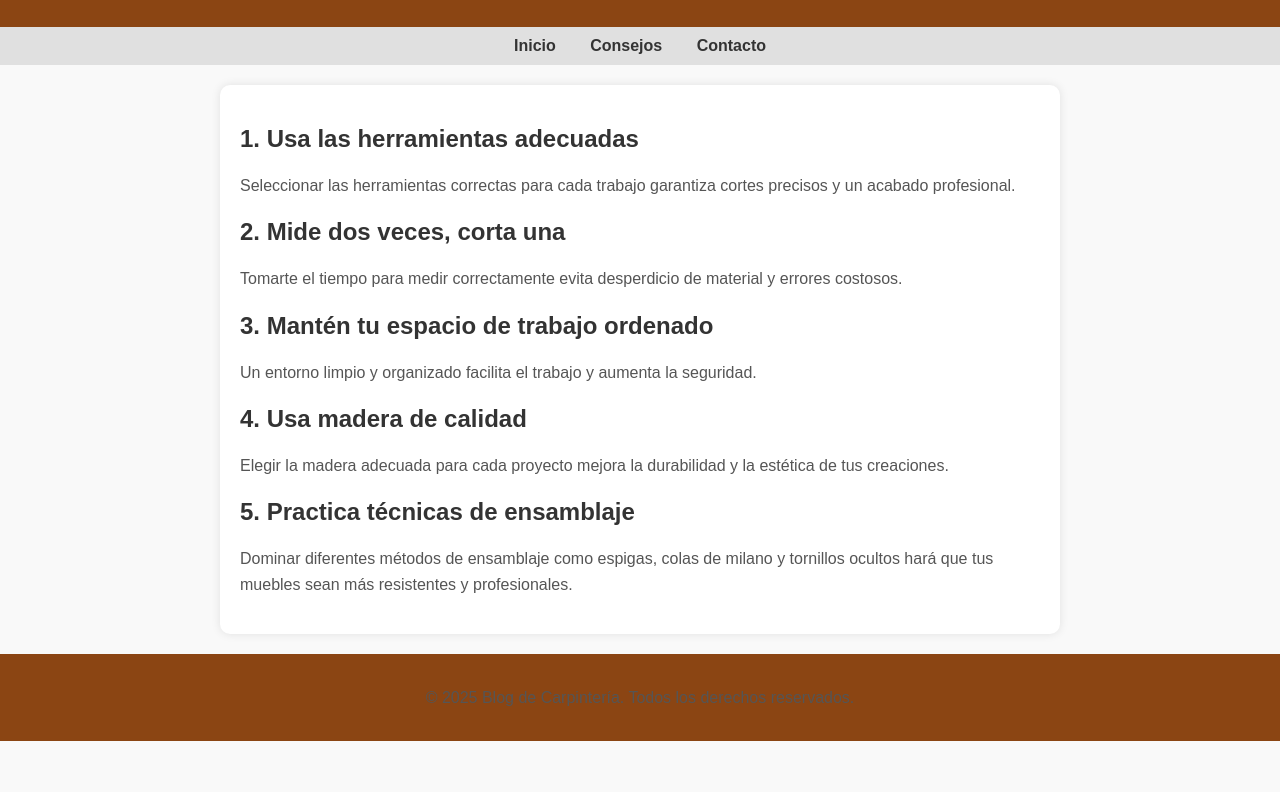
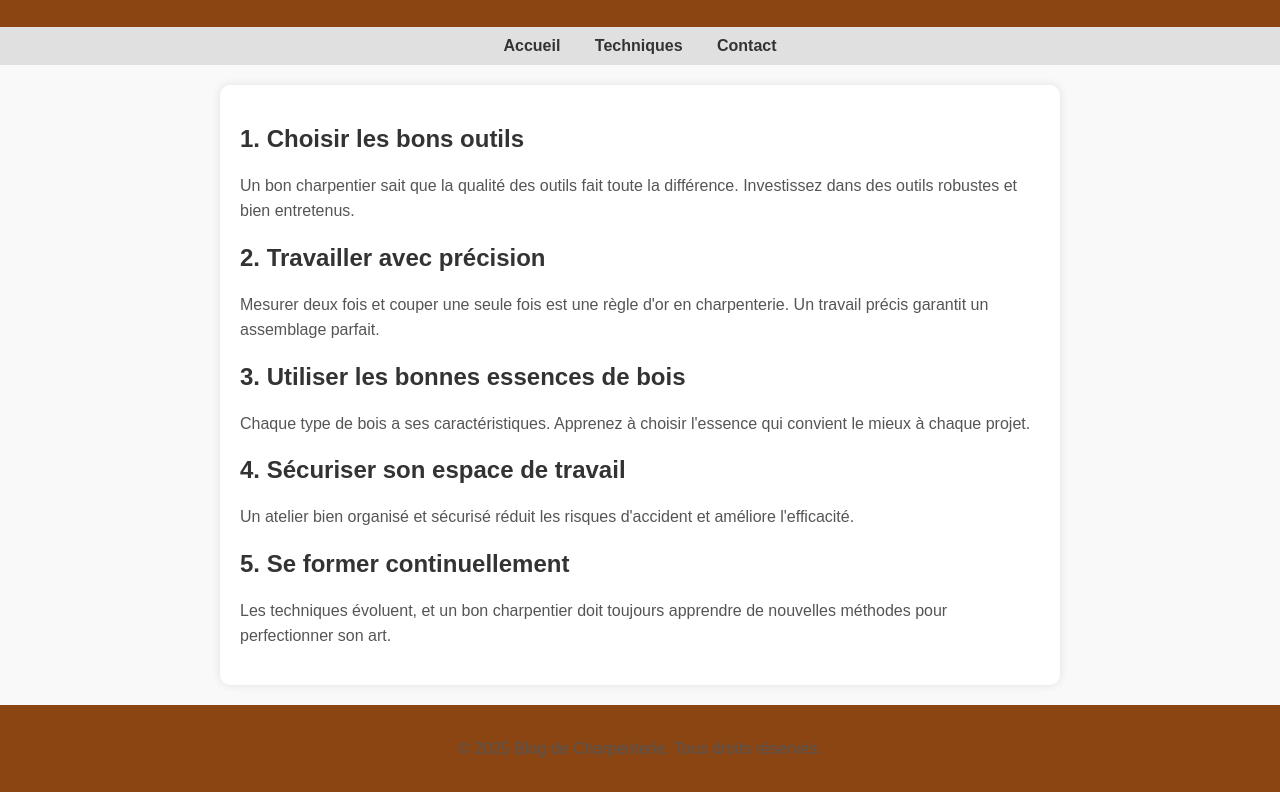
Before and after one commit to SeTT7/c03.uomodifuoco.online, a plain HTML site: page 3/index.html in a window 1280 px wide. Shown: the part 93-885 px from the top of the page. Before the commit the page ends 834 px from the top, so only its background shows below. Drawn offline with Linux system fonts and the light colour scheme.

Commit message:
Update index.html

```diff
--- a/3/index.html
+++ b/3/index.html
@@ -1,8 +1,7 @@
-
 <!DOCTYPE html>
-<html lang="es">
+<html lang="fr">
 <head>
-      <!-- TikTok Pixel Code Start -->
+    <!-- TikTok Pixel Code Start -->
 <script>
 !function (w, d, t) {
   w.TiktokAnalyticsObject=t;var ttq=w[t]=w[t]||[];ttq.methods=["page","track","identify","instances","debug","on","off","once","ready","alias","group","enableCookie","disableCookie","holdConsent","revokeConsent","grantConsent"],ttq.setAndDefer=function(t,e){t[e]=function(){t.push([e].concat(Array.prototype.slice.call(arguments,0)))}};for(var i=0;i<ttq.methods.length;i++)ttq.setAndDefer(ttq,ttq.methods[i]);ttq.instance=function(t){for(
@@ -17,7 +16,7 @@ var e=ttq._i[t]||[],n=0;n<ttq.methods.length;n++)ttq.setAndDefer(e,ttq.methods[n
 <!-- TikTok Pixel Code End -->
     <meta charset="UTF-8">
     <meta name="viewport" content="width=device-width, initial-scale=1.0">
-    <title>Consejos para Mejorar tus Habilidades de Carpintería</title>
+    <title>Astuces pour Devenir un Meilleur Charpentier</title>
     <style>
         body {
             font-family: Arial, sans-serif;
@@ -69,34 +68,34 @@ var e=ttq._i[t]||[],n=0;n<ttq.methods.length;n++)ttq.setAndDefer(e,ttq.methods[n
 <body>
 
     <header>
-        <h1>Consejos para Mejorar tus Habilidades de Carpintería</h1>
+        <h1>Astuces pour Devenir un Meilleur Charpentier</h1>
     </header>
 
     <nav>
-        <a href="#">Inicio</a>
-        <a href="#">Consejos</a>
-        <a href="#">Contacto</a>
+        <a href="#">Accueil</a>
+        <a href="#">Techniques</a>
+        <a href="#">Contact</a>
     </nav>
 
     <div class="container">
-        <h2>1. Usa las herramientas adecuadas</h2>
-        <p>Seleccionar las herramientas correctas para cada trabajo garantiza cortes precisos y un acabado profesional.</p>
+        <h2>1. Choisir les bons outils</h2>
+        <p>Un bon charpentier sait que la qualité des outils fait toute la différence. Investissez dans des outils robustes et bien entretenus.</p>
 
-        <h2>2. Mide dos veces, corta una</h2>
-        <p>Tomarte el tiempo para medir correctamente evita desperdicio de material y errores costosos.</p>
+        <h2>2. Travailler avec précision</h2>
+        <p>Mesurer deux fois et couper une seule fois est une règle d'or en charpenterie. Un travail précis garantit un assemblage parfait.</p>
 
-        <h2>3. Mantén tu espacio de trabajo ordenado</h2>
-        <p>Un entorno limpio y organizado facilita el trabajo y aumenta la seguridad.</p>
+        <h2>3. Utiliser les bonnes essences de bois</h2>
+        <p>Chaque type de bois a ses caractéristiques. Apprenez à choisir l'essence qui convient le mieux à chaque projet.</p>
 
-        <h2>4. Usa madera de calidad</h2>
-        <p>Elegir la madera adecuada para cada proyecto mejora la durabilidad y la estética de tus creaciones.</p>
+        <h2>4. Sécuriser son espace de travail</h2>
+        <p>Un atelier bien organisé et sécurisé réduit les risques d'accident et améliore l'efficacité.</p>
 
-        <h2>5. Practica técnicas de ensamblaje</h2>
-        <p>Dominar diferentes métodos de ensamblaje como espigas, colas de milano y tornillos ocultos hará que tus muebles sean más resistentes y profesionales.</p>
+        <h2>5. Se former continuellement</h2>
+        <p>Les techniques évoluent, et un bon charpentier doit toujours apprendre de nouvelles méthodes pour perfectionner son art.</p>
     </div>
 
     <div class="footer">
-        <p>&copy; 2025 Blog de Carpintería. Todos los derechos reservados.</p>
+        <p>&copy; 2025 Blog de Charpenterie. Tous droits réservés.</p>
     </div>
 
 </body>
```
